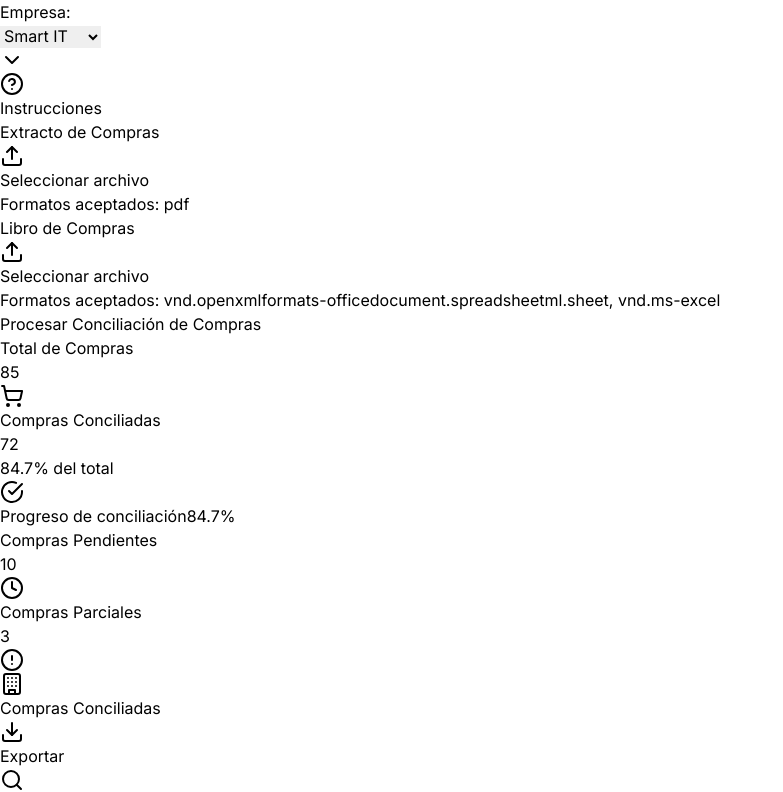
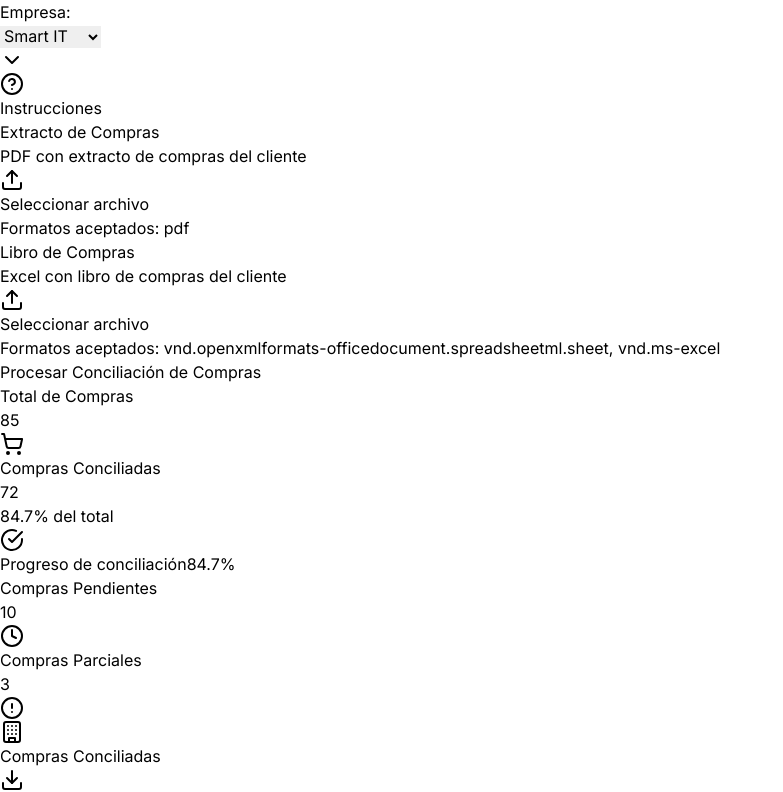
Before and after one commit to ralborta/conciliador-ia, a Next.js app in the folder frontend/: page /compras in a window 1280 px wide. Shown: the part 870-1662 px from the top of the page, without its empty margins (0-783 px from the left). Built offline with nearby package versions, Linux system fonts and the light colour scheme.

Commit message:
fix: Agregar prop description al componente FileUpload - Actualizar interfaz FileUploadProps para incluir description opcional - Agregar renderizado condicional de description en el componente - Soluciona error de TypeScript en build del frontend

```diff
--- a/frontend/src/components/FileUpload.tsx
+++ b/frontend/src/components/FileUpload.tsx
@@ -7,6 +7,7 @@ import toast from 'react-hot-toast';
 
 interface FileUploadProps {
   title: string;
+  description?: string;
   acceptedTypes: string[];
   onFileUpload: (file: File) => Promise<void>;
   uploadedFile?: File | string;
@@ -15,6 +16,7 @@ interface FileUploadProps {
 
 const FileUpload: React.FC<FileUploadProps> = ({
   title,
+  description,
   acceptedTypes,
   onFileUpload,
   uploadedFile,
@@ -54,7 +56,10 @@ const FileUpload: React.FC<FileUploadProps> = ({
 
   return (
     <div className="card">
-      <h3 className="text-lg font-semibold text-gray-900 mb-4">{title}</h3>
+      <h3 className="text-lg font-semibold text-gray-900 mb-2">{title}</h3>
+      {description && (
+        <p className="text-sm text-gray-600 mb-4">{description}</p>
+      )}
 
       {uploadedFile ? (
         <div className="flex items-center justify-between p-4 bg-green-50 border border-green-200 rounded-lg">
```
